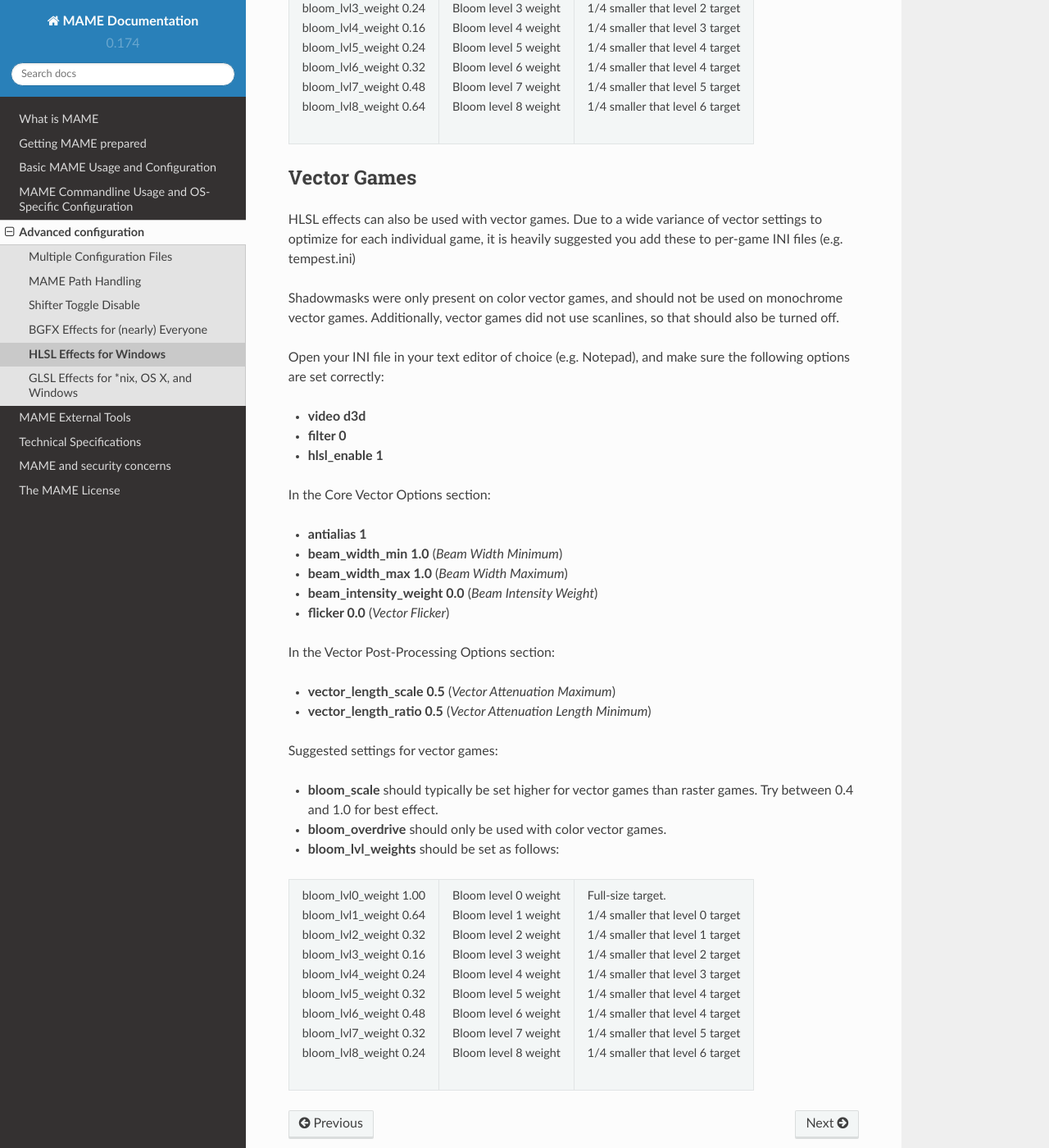
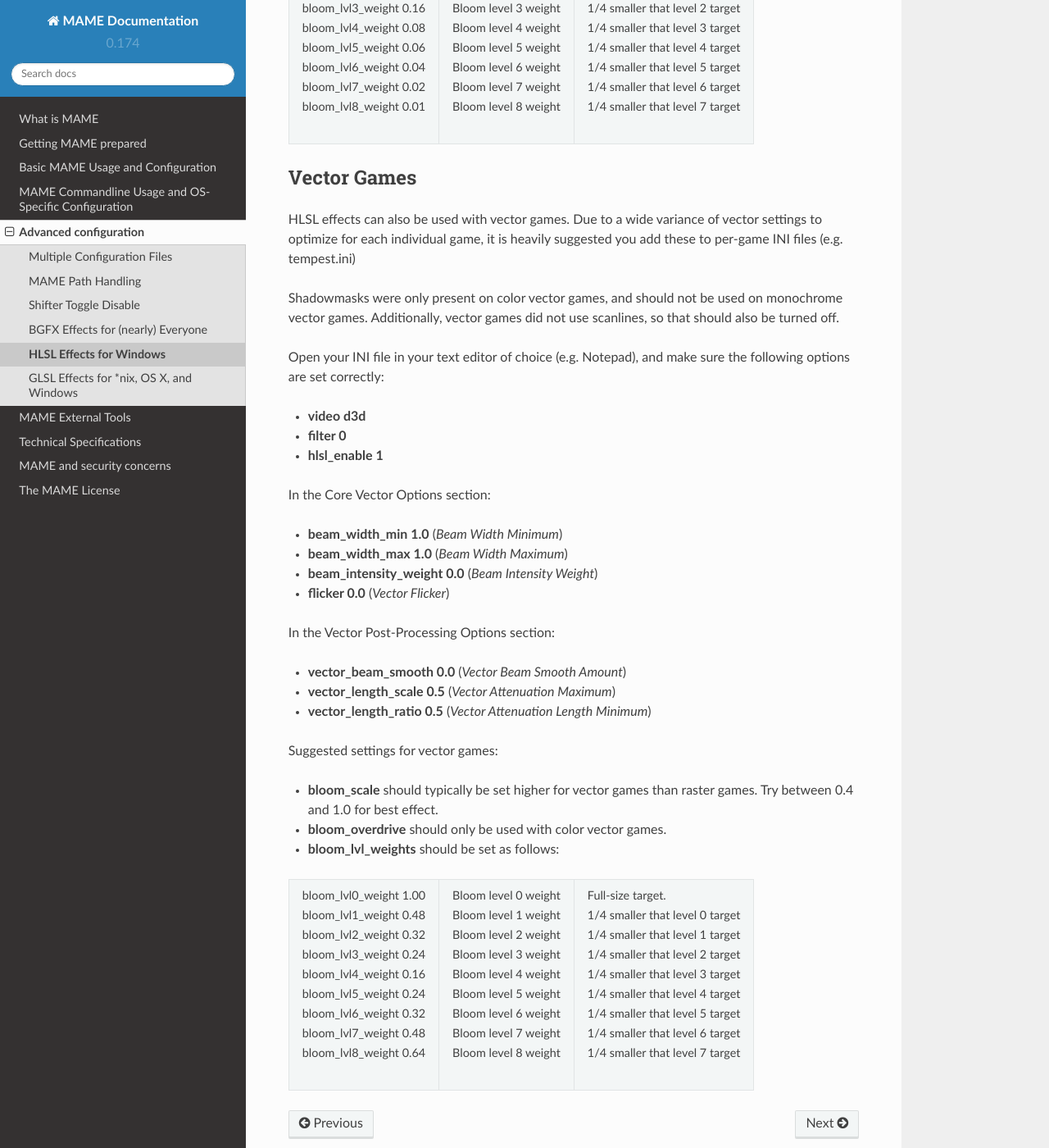
Before and after one commit to mamedev/docs, a Sphinx documentation site: the page built from source/advanced/hlsl.rst, in a window 1280 px wide and 1400 px high, scrolled down 8226 px. Shown: the whole window at 82% size. Built offline with Sphinx 7.4.7 and the Read the Docs theme 2.0.0, drawn with Linux system fonts in a browser that asks for light colours; some of the changed text lies outside the part shown.

Commit message:
Corrected HLSL documentation
- removed -antialias option (does not exist anymore)
- added missing -vector_beam_smooth option
- fixed suggested default values for -bloom_lvl_weights options (were messed up in the last update)

```diff
--- a/source/advanced/hlsl.rst
+++ b/source/advanced/hlsl.rst
@@ -262,14 +262,14 @@ Configuration Settings
 
 +-------------------------------+-------------------------+------------------------------------+
 | | bloom_lvl0_weight     1.00  | | Bloom level 0 weight  | | Full-size target.                |
-| | bloom_lvl1_weight     0.48  | | Bloom level 1 weight  | | 1/4 smaller that level 0 target  |
+| | bloom_lvl1_weight     0.64  | | Bloom level 1 weight  | | 1/4 smaller that level 0 target  |
 | | bloom_lvl2_weight     0.32  | | Bloom level 2 weight  | | 1/4 smaller that level 1 target  |
-| | bloom_lvl3_weight     0.24  | | Bloom level 3 weight  | | 1/4 smaller that level 2 target  |
-| | bloom_lvl4_weight     0.16  | | Bloom level 4 weight  | | 1/4 smaller that level 3 target  |
-| | bloom_lvl5_weight     0.24  | | Bloom level 5 weight  | | 1/4 smaller that level 4 target  |
-| | bloom_lvl6_weight     0.32  | | Bloom level 6 weight  | | 1/4 smaller that level 4 target  |
-| | bloom_lvl7_weight     0.48  | | Bloom level 7 weight  | | 1/4 smaller that level 5 target  |
-| | bloom_lvl8_weight     0.64  | | Bloom level 8 weight  | | 1/4 smaller that level 6 target  |
+| | bloom_lvl3_weight     0.16  | | Bloom level 3 weight  | | 1/4 smaller that level 2 target  |
+| | bloom_lvl4_weight     0.08  | | Bloom level 4 weight  | | 1/4 smaller that level 3 target  |
+| | bloom_lvl5_weight     0.06  | | Bloom level 5 weight  | | 1/4 smaller that level 4 target  |
+| | bloom_lvl6_weight     0.04  | | Bloom level 6 weight  | | 1/4 smaller that level 5 target  |
+| | bloom_lvl7_weight     0.02  | | Bloom level 7 weight  | | 1/4 smaller that level 6 target  |
+| | bloom_lvl8_weight     0.01  | | Bloom level 8 weight  | | 1/4 smaller that level 7 target  |
 +-------------------------------+-------------------------+------------------------------------+
 
 Vector Games
@@ -287,7 +287,6 @@ Open your INI file in your text editor of choice (e.g. Notepad), and make sure t
 
 In the Core Vector Options section:
 
-* **antialias 1**
 * **beam_width_min 1.0** (*Beam Width Minimum*)
 * **beam_width_max 1.0** (*Beam Width Maximum*)
 * **beam_intensity_weight 0.0** (*Beam Intensity Weight*)
@@ -295,6 +294,7 @@ In the Core Vector Options section:
 
 In the Vector Post-Processing Options section:
 
+* **vector_beam_smooth 0.0** (*Vector Beam Smooth Amount*)
 * **vector_length_scale 0.5** (*Vector Attenuation Maximum*)
 * **vector_length_ratio 0.5** (*Vector Attenuation Length Minimum*)
 
@@ -307,12 +307,12 @@ Suggested settings for vector games:
 
 +-------------------------------+-------------------------+------------------------------------+
 | | bloom_lvl0_weight     1.00  | | Bloom level 0 weight  | | Full-size target.                |
-| | bloom_lvl1_weight     0.64  | | Bloom level 1 weight  | | 1/4 smaller that level 0 target  |
+| | bloom_lvl1_weight     0.48  | | Bloom level 1 weight  | | 1/4 smaller that level 0 target  |
 | | bloom_lvl2_weight     0.32  | | Bloom level 2 weight  | | 1/4 smaller that level 1 target  |
-| | bloom_lvl3_weight     0.16  | | Bloom level 3 weight  | | 1/4 smaller that level 2 target  |
-| | bloom_lvl4_weight     0.24  | | Bloom level 4 weight  | | 1/4 smaller that level 3 target  |
-| | bloom_lvl5_weight     0.32  | | Bloom level 5 weight  | | 1/4 smaller that level 4 target  |
-| | bloom_lvl6_weight     0.48  | | Bloom level 6 weight  | | 1/4 smaller that level 4 target  |
-| | bloom_lvl7_weight     0.32  | | Bloom level 7 weight  | | 1/4 smaller that level 5 target  |
-| | bloom_lvl8_weight     0.24  | | Bloom level 8 weight  | | 1/4 smaller that level 6 target  |
+| | bloom_lvl3_weight     0.24  | | Bloom level 3 weight  | | 1/4 smaller that level 2 target  |
+| | bloom_lvl4_weight     0.16  | | Bloom level 4 weight  | | 1/4 smaller that level 3 target  |
+| | bloom_lvl5_weight     0.24  | | Bloom level 5 weight  | | 1/4 smaller that level 4 target  |
+| | bloom_lvl6_weight     0.32  | | Bloom level 6 weight  | | 1/4 smaller that level 5 target  |
+| | bloom_lvl7_weight     0.48  | | Bloom level 7 weight  | | 1/4 smaller that level 6 target  |
+| | bloom_lvl8_weight     0.64  | | Bloom level 8 weight  | | 1/4 smaller that level 7 target  |
 +-------------------------------+-------------------------+------------------------------------+
```
